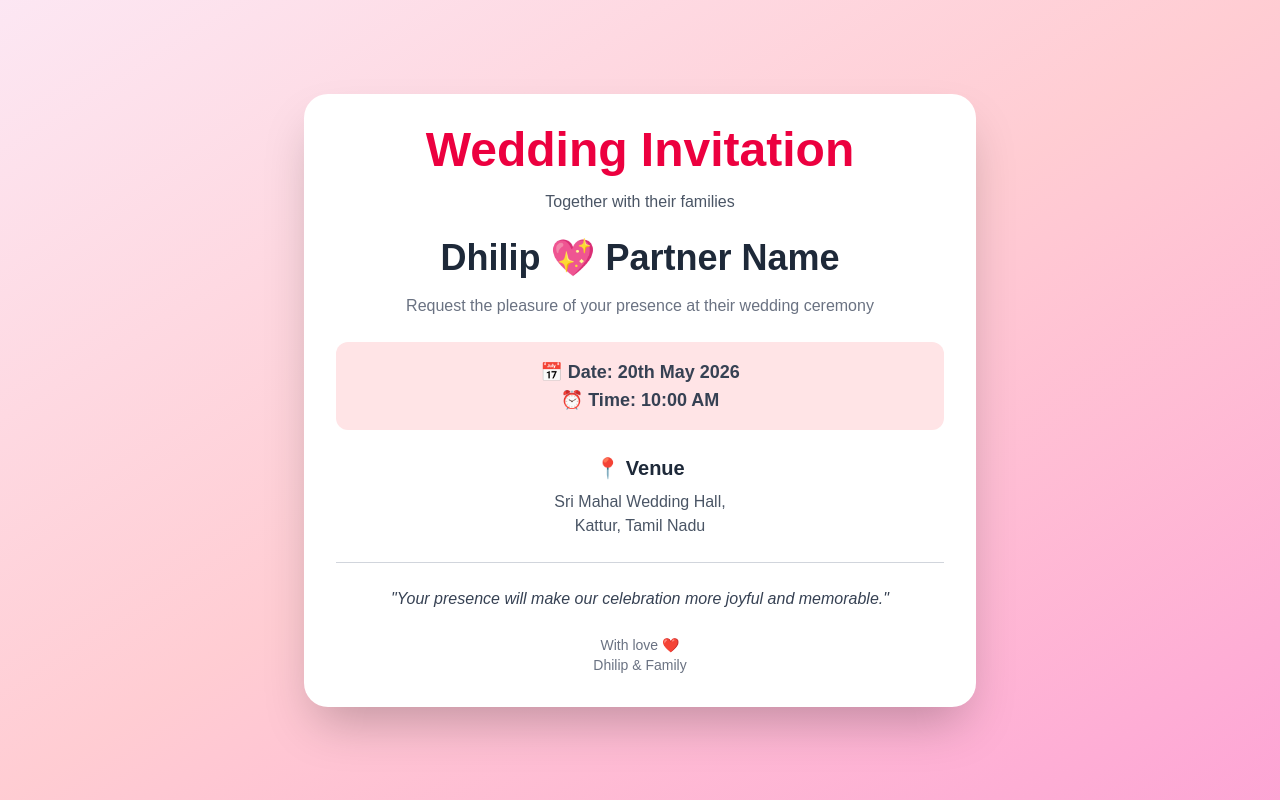
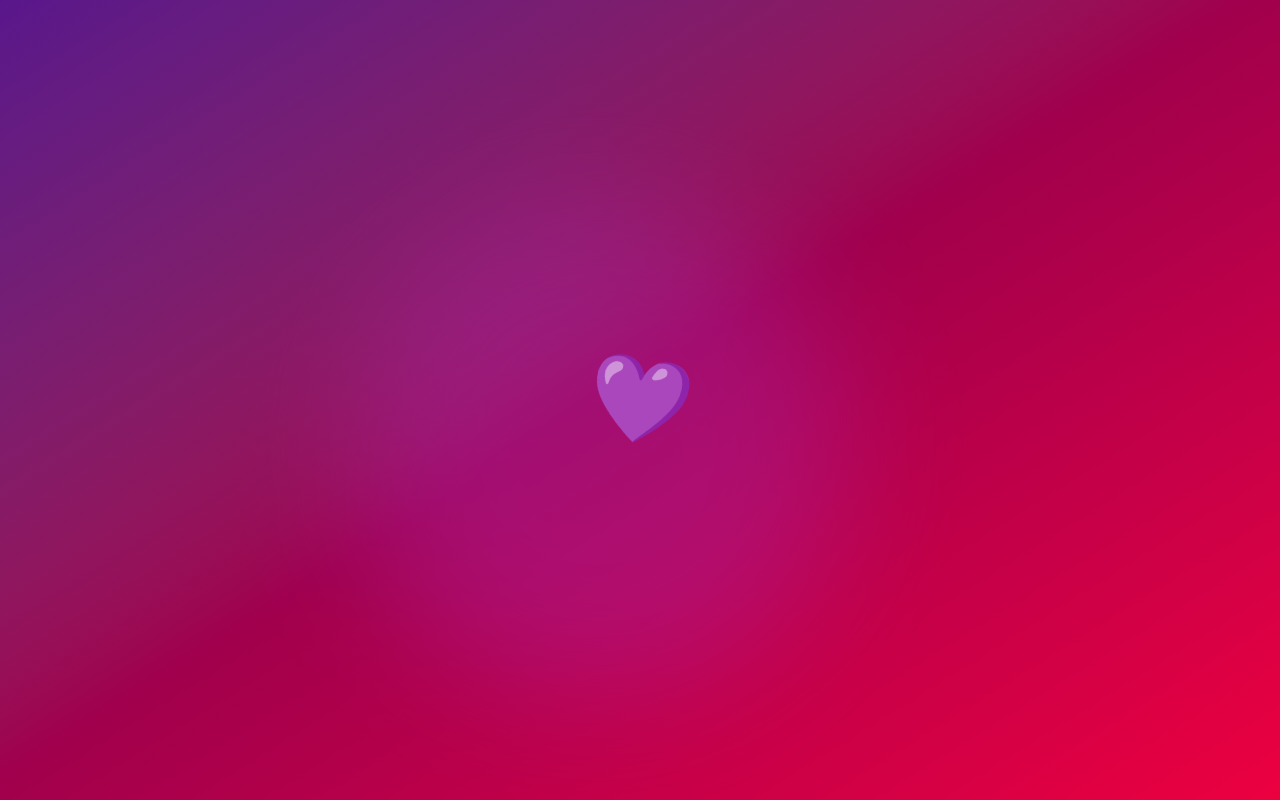
Before and after one commit to zearn-app/zshop, a Next.js app: page /wedding in a window 1280 px wide. Built offline with nearby package versions, Linux system fonts and the light colour scheme.

Commit message:
Update page.tsx

```diff
--- a/app/wedding/page.tsx
+++ b/app/wedding/page.tsx
@@ -1,43 +1,117 @@
 "use client";
 
-import React from "react";
+import React, { useState } from "react";
+import { motion, AnimatePresence } from "framer-motion";
 
 const WeddingInvitation = () => {
+  const [opened, setOpened] = useState(false);
+
   return (
-    <div className="min-h-screen bg-gradient-to-br from-pink-100 via-rose-200 to-pink-300 flex items-center justify-center p-6">
+    <div className="min-h-screen overflow-hidden bg-gradient-to-br from-purple-900 via-pink-800 to-rose-600 flex items-center justify-center">
 
-      <div className="max-w-2xl w-full bg-white rounded-3xl shadow-2xl p-8 text-center">
+      {/* 🔮 Floating Background Glow */}
+      <motion.div
+        className="absolute w-[500px] h-[500px] bg-purple-500 opacity-20 rounded-full blur-3xl"
+        animate={{ x: [0, 100, -100, 0], y: [0, -100, 100, 0] }}
+        transition={{ duration: 10, repeat: Infinity }}
+      />
 
+      {/* 💜 INTRO HEART SCREEN */}
+      <AnimatePresence>
+        {!opened && (
+          <motion.div
+            className="absolute flex items-center justify-center w-full h-full cursor-pointer"
+            onClick={() => setOpened(true)}
+            initial={{ opacity: 1 }}
+            exit={{ opacity: 0, scale: 2 }}
+            transition={{ duration: 1 }}
+          >
+            <motion.div
+              className="text-7xl"
+              animate={{
+                scale: [1, 1.2, 1],
+                rotate: [0, 10, -10, 0],
+              }}
+              transition={{
+                duration: 1.5,
+                repeat: Infinity,
+              }}
+            >
+              💜
+            </motion.div>
+          </motion.div>
+        )}
+      </AnimatePresence>
+
+      {/* 🎉 INVITATION CARD */}
+      <AnimatePresence>
+        {opened && (
+          <motion.div
+            className="max-w-2xl w-full bg-white/90 backdrop-blur-lg rounded-3xl shadow-2xl p-8 text-center z-10"
+            initial={{ opacity: 0, y: 100, scale: 0.8 }}
+            animate={{ opacity: 1, y: 0, scale: 1 }}
+            transition={{ duration: 1 }}
+          >
             {/* Header */}
-        <h1 className="text-4xl md:text-5xl font-bold text-rose-600 mb-4">
+            <motion.h1
+              className="text-4xl md:text-5xl font-bold text-rose-600 mb-4"
+              initial={{ y: -50, opacity: 0 }}
+              animate={{ y: 0, opacity: 1 }}
+              transition={{ delay: 0.3 }}
+            >
               Wedding Invitation
-        </h1>
+            </motion.h1>
 
-        <p className="text-gray-600 mb-6">
+            <motion.p
+              className="text-gray-600 mb-6"
+              initial={{ opacity: 0 }}
+              animate={{ opacity: 1 }}
+              transition={{ delay: 0.5 }}
+            >
               Together with their families
-        </p>
+            </motion.p>
 
             {/* Couple Names */}
-        <h2 className="text-3xl md:text-4xl font-semibold text-gray-800 mb-4">
+            <motion.h2
+              className="text-3xl md:text-4xl font-semibold text-gray-800 mb-4"
+              initial={{ scale: 0 }}
+              animate={{ scale: 1 }}
+              transition={{ delay: 0.7, type: "spring" }}
+            >
               Dhilip 💖 Partner Name
-        </h2>
+            </motion.h2>
 
-        <p className="text-gray-500 mb-6">
+            <motion.p
+              className="text-gray-500 mb-6"
+              initial={{ opacity: 0 }}
+              animate={{ opacity: 1 }}
+              transition={{ delay: 0.9 }}
+            >
               Request the pleasure of your presence at their wedding ceremony
-        </p>
+            </motion.p>
 
             {/* Date & Time */}
-        <div className="bg-rose-100 rounded-xl p-4 mb-6">
+            <motion.div
+              className="bg-rose-100 rounded-xl p-4 mb-6"
+              initial={{ x: -100, opacity: 0 }}
+              animate={{ x: 0, opacity: 1 }}
+              transition={{ delay: 1 }}
+            >
               <p className="text-lg font-semibold text-gray-700">
                 📅 Date: 20th May 2026
               </p>
               <p className="text-lg font-semibold text-gray-700">
                 ⏰ Time: 10:00 AM
               </p>
-        </div>
+            </motion.div>
 
             {/* Venue */}
-        <div className="mb-6">
+            <motion.div
+              className="mb-6"
+              initial={{ x: 100, opacity: 0 }}
+              animate={{ x: 0, opacity: 1 }}
+              transition={{ delay: 1.2 }}
+            >
               <h3 className="text-xl font-semibold text-gray-800 mb-2">
                 📍 Venue
               </h3>
@@ -45,23 +119,36 @@ const WeddingInvitation = () => {
                 Sri Mahal Wedding Hall,<br />
                 Kattur, Tamil Nadu
               </p>
-        </div>
+            </motion.div>
 
-        {/* Divider */}
-        <div className="my-6 border-t border-gray-300"></div>
+            <motion.div
+              className="my-6 border-t border-gray-300"
+              initial={{ scaleX: 0 }}
+              animate={{ scaleX: 1 }}
+              transition={{ delay: 1.3 }}
+            />
 
-        {/* Message */}
-        <p className="text-gray-700 italic mb-6">
+            <motion.p
+              className="text-gray-700 italic mb-6"
+              initial={{ opacity: 0 }}
+              animate={{ opacity: 1 }}
+              transition={{ delay: 1.4 }}
+            >
               "Your presence will make our celebration more joyful and memorable."
-        </p>
+            </motion.p>
 
-        {/* Footer */}
-        <p className="text-gray-500 text-sm">
+            <motion.p
+              className="text-gray-500 text-sm"
+              initial={{ opacity: 0 }}
+              animate={{ opacity: 1 }}
+              transition={{ delay: 1.6 }}
+            >
               With love ❤️ <br />
               Dhilip & Family
-        </p>
-
-      </div>
+            </motion.p>
+          </motion.div>
+        )}
+      </AnimatePresence>
     </div>
   );
 };
```
Lines whose indentation alone changed are shown as unchanged.
